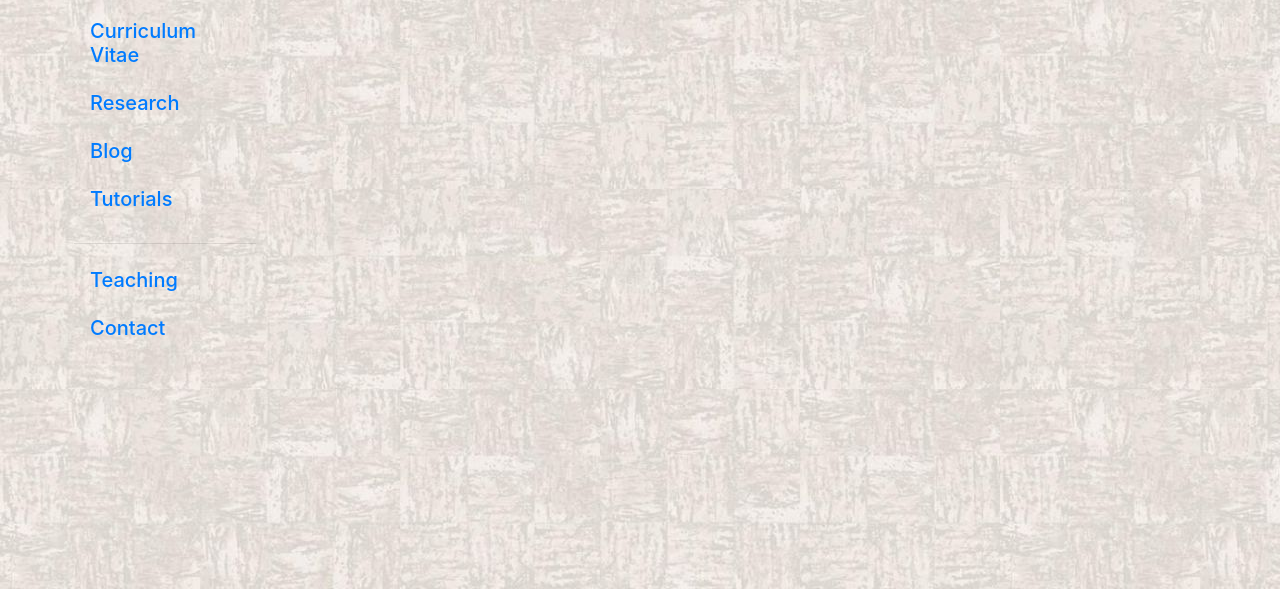
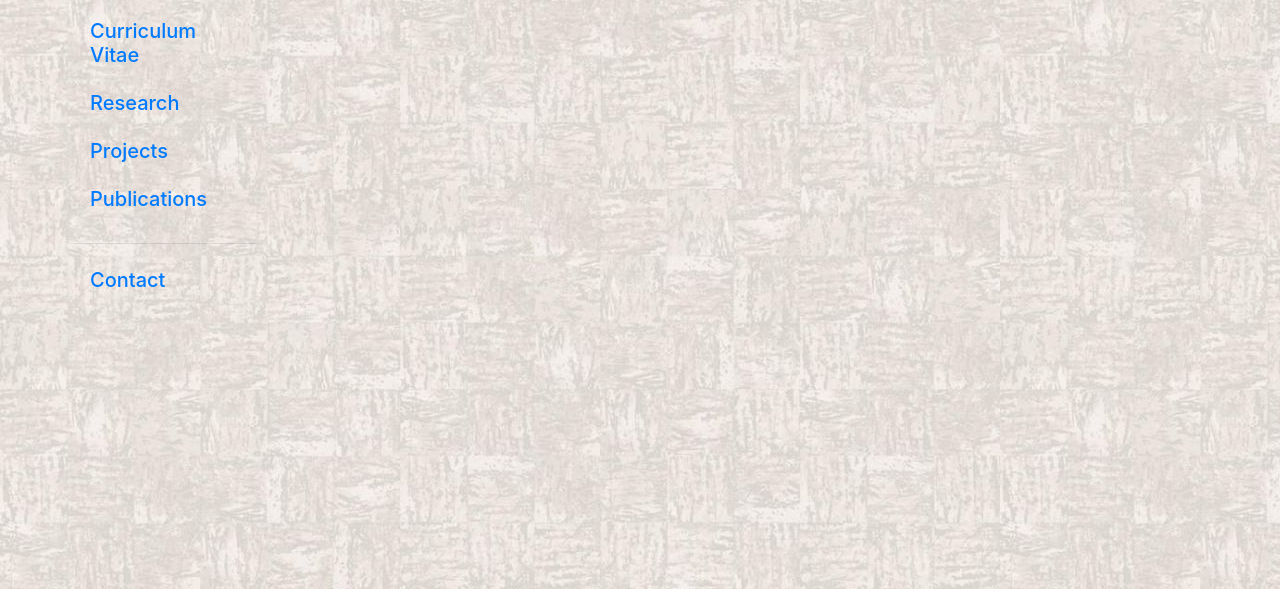
Before and after one commit to joyontadasjoy/portfolio, a plain HTML site: page contact.html in a window 1280 px wide. Shown: the part 211-800 px from the top of the page. Drawn offline with Linux system fonts and the light colour scheme.

Commit message:
Update contact.html

```diff
--- a/contact.html
+++ b/contact.html
@@ -38,16 +38,16 @@ Contact | Joyonta Das Joy
 					<div class="nav flex-column">
 						<h5><a href="https://joyontadasjoy.github.io/portfolio/cv.html" class="nav-link">Curriculum Vitae</a></h5>
 						<h5><a href="https://joyontadasjoy.github.io/portfolio/research.html" class="nav-link">Research</a></h5>
-						<h5><a href="https://joyontadasjoy.github.io/portfolio/blog.html" class="nav-link">Blog</a></h5>
-						<h5><a href="https://joyontadasjoy.github.io/portfolio/tutorials.html" class="nav-link">Tutorials</a></h5>
+						<h5><a href="https://joyontadasjoy.github.io/portfolio/projects.html" class="nav-link">Projects</a></h5>
+						<h5><a href="https://joyontadasjoy.github.io/portfolio/publications.html" class="nav-link">Publications</a></h5>
 					</div>
 					<hr>
 					<div class="nav flex-column">
-						<h5><a href="https://joyontadasjoy.github.io/portfolio/teaching.html" class="nav-link">Teaching</a></h5>
 						<h5><a href="https://joyontadasjoy.github.io/portfolio/contact.html" class="nav-link">Contact</a></h5>
 					</div>
 				</div>
 			</div>
+
 
 
 
```
